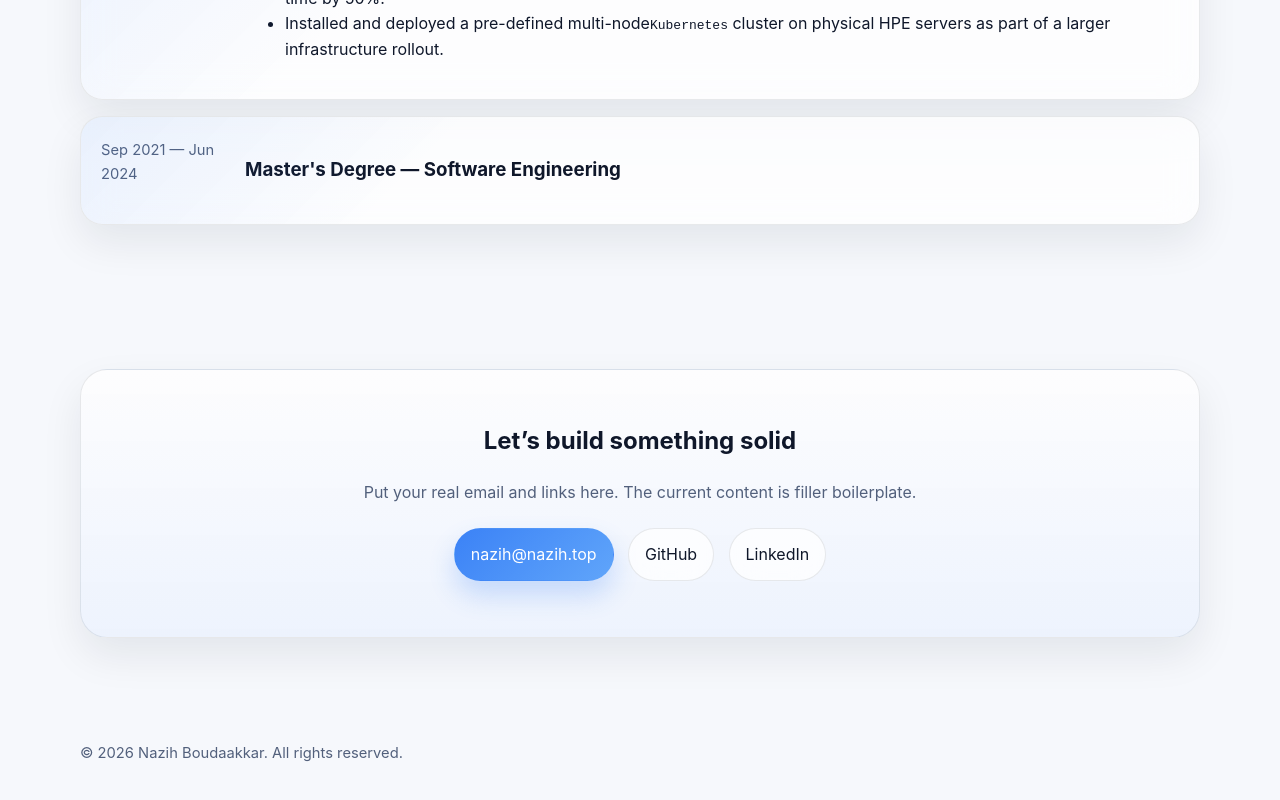
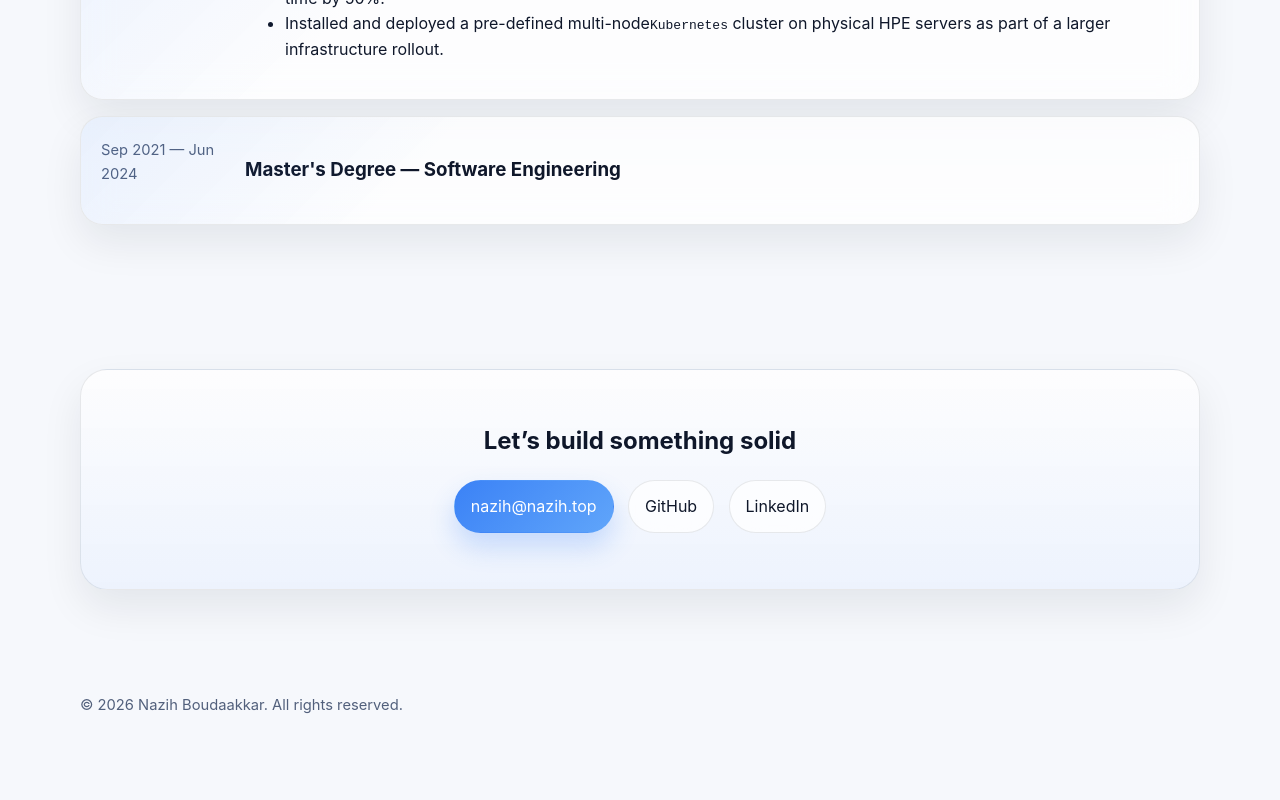
Before and after one commit to Spounka/portfolio-react, a React (Vite) app: page / in a window 1280 px wide. Shown: the part 2582-3382 px from the top of the page. After the commit the page ends 3348 px from the top, so only its background shows below. Built offline with nearby package versions, Linux system fonts and the light colour scheme.

Commit message:
remove content boilerplate

```diff
--- a/src/Contact.tsx
+++ b/src/Contact.tsx
@@ -5,10 +5,6 @@ export function Contact() {
         <div className="container">
           <div className="contact-box fade-up">
             <h2>Let’s build something solid</h2>
-            <p>
-              Put your real email and links here. The current content is filler
-              boilerplate.
-            </p>
             <div className="hero-cta contact-actions">
               <a href="mailto:nazih@nazih.top" className="btn primary">
                 nazih@nazih.top
```
